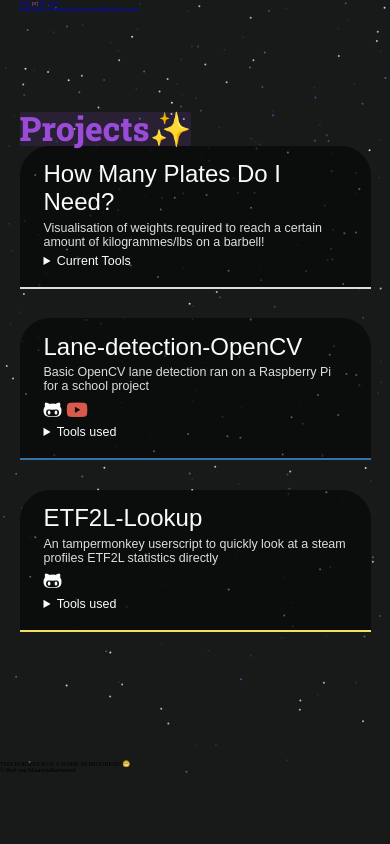
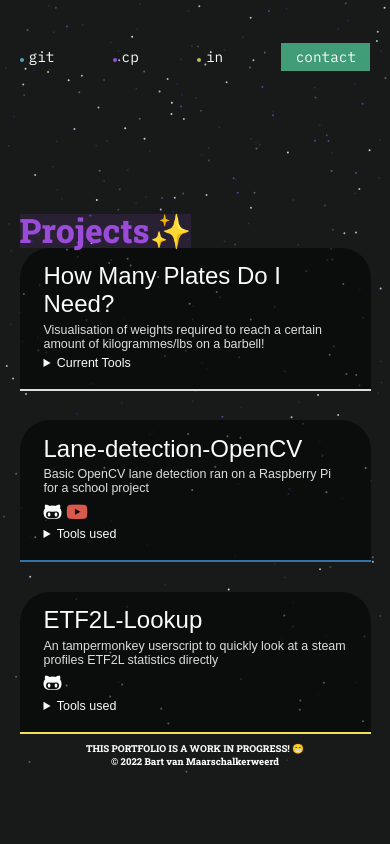
Before and after one commit to bavmar/portfolio, a plain HTML site: page projects.html in a window 390 px wide. Drawn offline with Linux system fonts and the light colour scheme.

Commit message:
homepage navigation responsiveness

```diff
--- a/css/components/_homepage.scss
+++ b/css/components/_homepage.scss
@@ -5,6 +5,15 @@ section[role='navigation'] {
 
     @include responsive(tablet-portrait) {
         grid-template-columns: auto;
+
+        > section > ul {
+            margin-top: 20px;
+        }
+
+        > section > ul > .hidden:first-of-type {
+            visibility: visible;
+            opacity: 1;
+        }
     }
 
     > section {
--- a/projects.html
+++ b/projects.html
@@ -31,17 +31,13 @@
         <section class='wrapper'>
             <canvas id='stars'></canvas>
             <div class='container'>
-                <header>
-                    <nav class='dots-container'>
-                        <a href='index.html'>bvm</a>
-                        <a href='projects.html' class="purple">prj</a>
+                <header role='banner'>
+                    <nav>
                         <a href='https://github.com/bavmar'target='_blank'>git</a>
                         <a href='https://codepen.io/BartvanMaarschalkerweerd' target='_blank'>cp</a>
                         <a href='https://www.linkedin.com/in/bart-van-maarschalkerweerd/' target='_blank'>in</a>
+                        <a href="mailto:bart.vanmaarschalkerweerd@outlook.com" class="btn">contact</a>
                     </nav>
-                    <div>
-                        <a href='mailto:bart.vanmaarschalkerweerd@outlook.com'><span>mailto:</span>bart.vanmaarschalkerweerd@outlook.com</a>
-                    </div>
                 </header>
                 <main role='main' class='purple'>
                     <section>
@@ -173,9 +169,11 @@
                         </ul>
                     </section>
                 </main>
+                <footer>
+                    <aside>THIS PORTFOLIO IS A WORK IN PROGRESS! 😁</aside>
+                    <address>&copy; 2022 Bart van Maarschalkerweerd</address>
+                </footer>
             </div>
-            <aside>THIS PORTFOLIO IS A WORK IN PROGRESS! 😁</aside>
-            <address>&copy; Bart van Maarschalkerweerd</address>
         </section>
     </body>
     <!-- scripts -->
```
Also changed, not shown: css/style.css, 1 other file.
